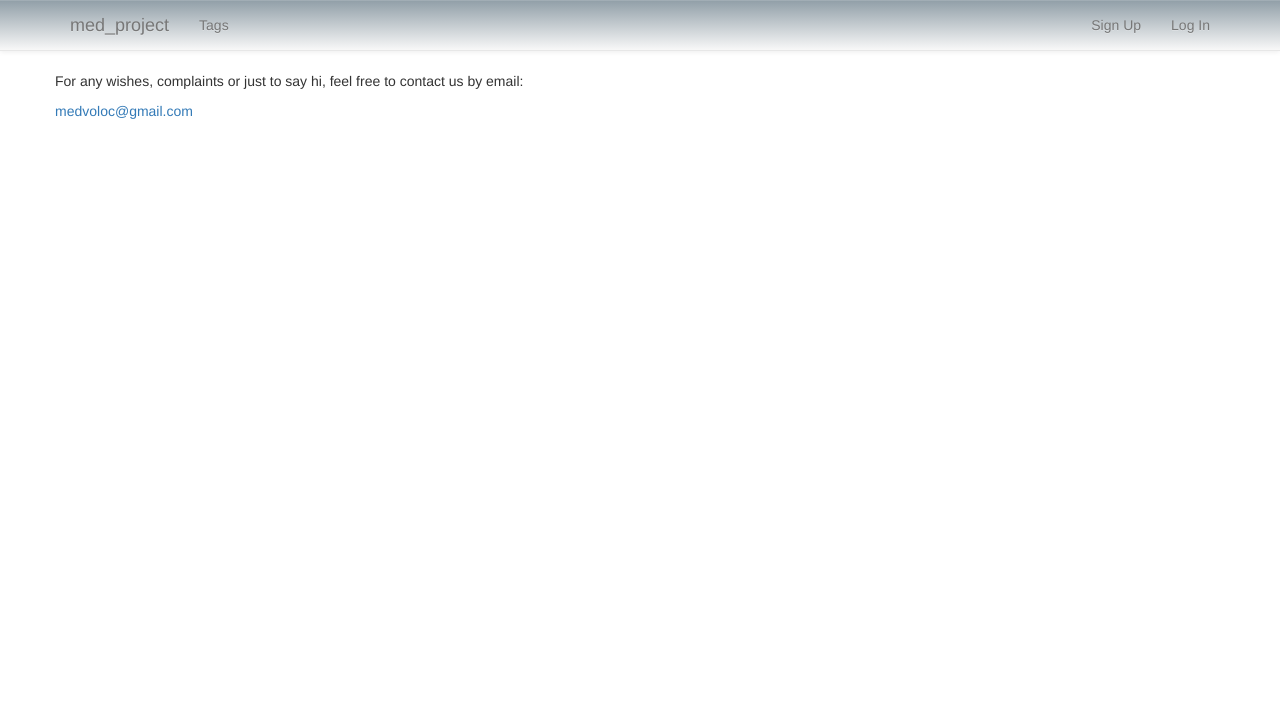
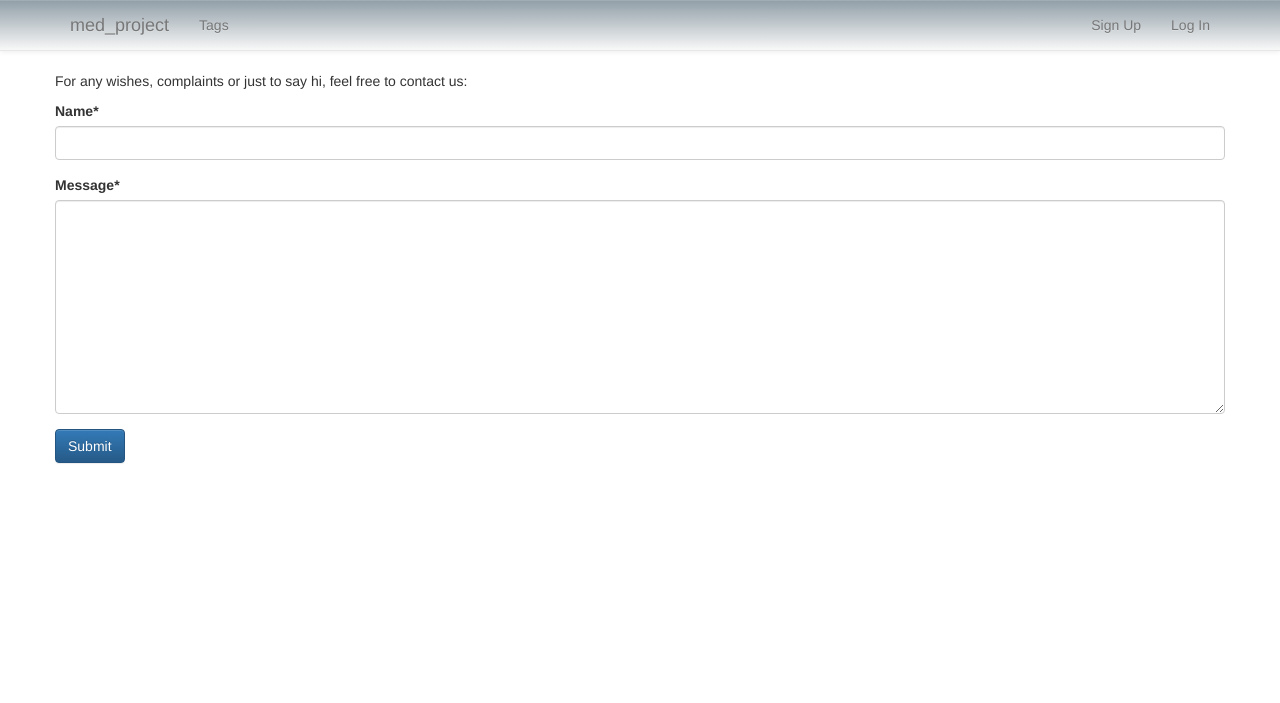
Before and after one commit to Uran198/med, a Django app: page /en/contact/ in a window 1280 px wide. Shown: the top 703 px of the page. Run offline with Django 3.2, Linux system fonts and the light colour scheme; parts of the project's set-up code (start-up, migrations or seed data) failed here and were passed over; some libraries are stand-ins or nearby versions.

Commit message:
Added contact form

```diff
--- a/config/urls.py
+++ b/config/urls.py
@@ -18,6 +18,7 @@ urlpatterns = [
 urlpatterns += i18n_patterns(
     url(r'^$', pages_views.HomeView.as_view(), name="home"),
     url(r'^contact/$', pages_views.ContactView.as_view(), name="contact"),
+    url(r'^thankyou/$', pages_views.ThanksView.as_view(), name="thanks"),
 
     # Django Admin, use {% url 'admin:index' %}
     url(settings.ADMIN_URL, include(admin.site.urls)),
--- /dev/null
+++ b/med/pages/forms.py
@@ -0,0 +1,11 @@
+from django import forms
+from django.core.mail import mail_admins
+
+
+class ContactForm(forms.Form):
+    name = forms.CharField()
+    message = forms.CharField(widget=forms.Textarea)
+
+    def send_email(self):
+        msg = str(self.cleaned_data)
+        mail_admins("You got contacted", msg)
--- a/med/pages/views.py
+++ b/med/pages/views.py
@@ -1,5 +1,8 @@
 from django.shortcuts import redirect
-from django.views.generic import TemplateView
+from django.core.urlresolvers import reverse_lazy
+from django.views.generic import TemplateView, FormView
+
+from .forms import ContactForm
 
 
 class HomeView(TemplateView):
@@ -11,9 +14,19 @@ class HomeView(TemplateView):
         return super(TemplateView, self).dispatch(request, *args, **kwargs)
 
 
+class ThanksView(TemplateView):
+    template_name = 'pages/thanks.html'
+
+
 class AboutView(TemplateView):
     template_name = 'pages/about.html'
 
 
-class ContactView(TemplateView):
+class ContactView(FormView):
     template_name = 'pages/contact.html'
+    form_class = ContactForm
+    success_url = reverse_lazy("thanks")
+
+    def form_valid(self, form):
+        form.send_email()
+        return super(FormView, self).form_valid(form)
--- a/med/templates/pages/contact.html
+++ b/med/templates/pages/contact.html
@@ -1,15 +1,17 @@
 {% extends "base.html" %}
-{% load i18n %}
+{% load i18n crispy_forms_tags %}
 
 {% block content %}
 
 
 <div class="conteiner">
   <div class="row">
-    <p>{%trans "For any wishes, complaints or just to say hi, feel free to contact us by email:" %}</p>
-  </div>
-  <div class="row">
-    <a href="mailto:medvoloc@gmail.com">medvoloc@gmail.com</a>
+    <p>{%trans "For any wishes, complaints or just to say hi, feel free to contact us:" %}</p>
+    <form action="{% url "contact" %}" method="POST">
+      {% csrf_token %}
+      {{ form|crispy }}
+      <input type="submit" class="btn btn-primary" value="{% trans "Submit" %}">
+    </form>
   </div>
 </div>
 
```
Also changed, not shown: med/pages/tests/test_forms.py (added, +27 -0 lines), med/pages/tests/test_views.py (+11 -0 lines), med/templates/pages/thanks.html (added, +8 -0 lines).
